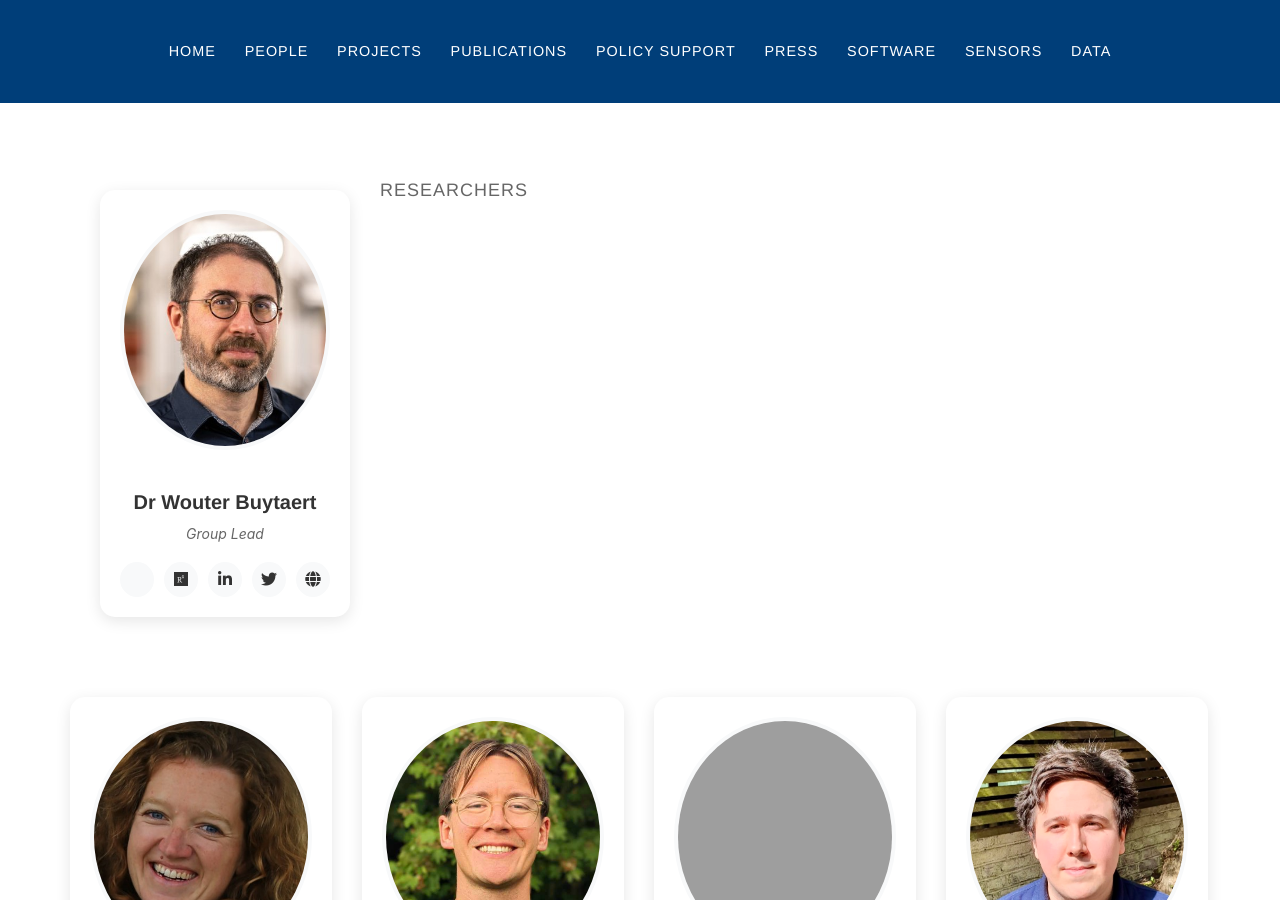
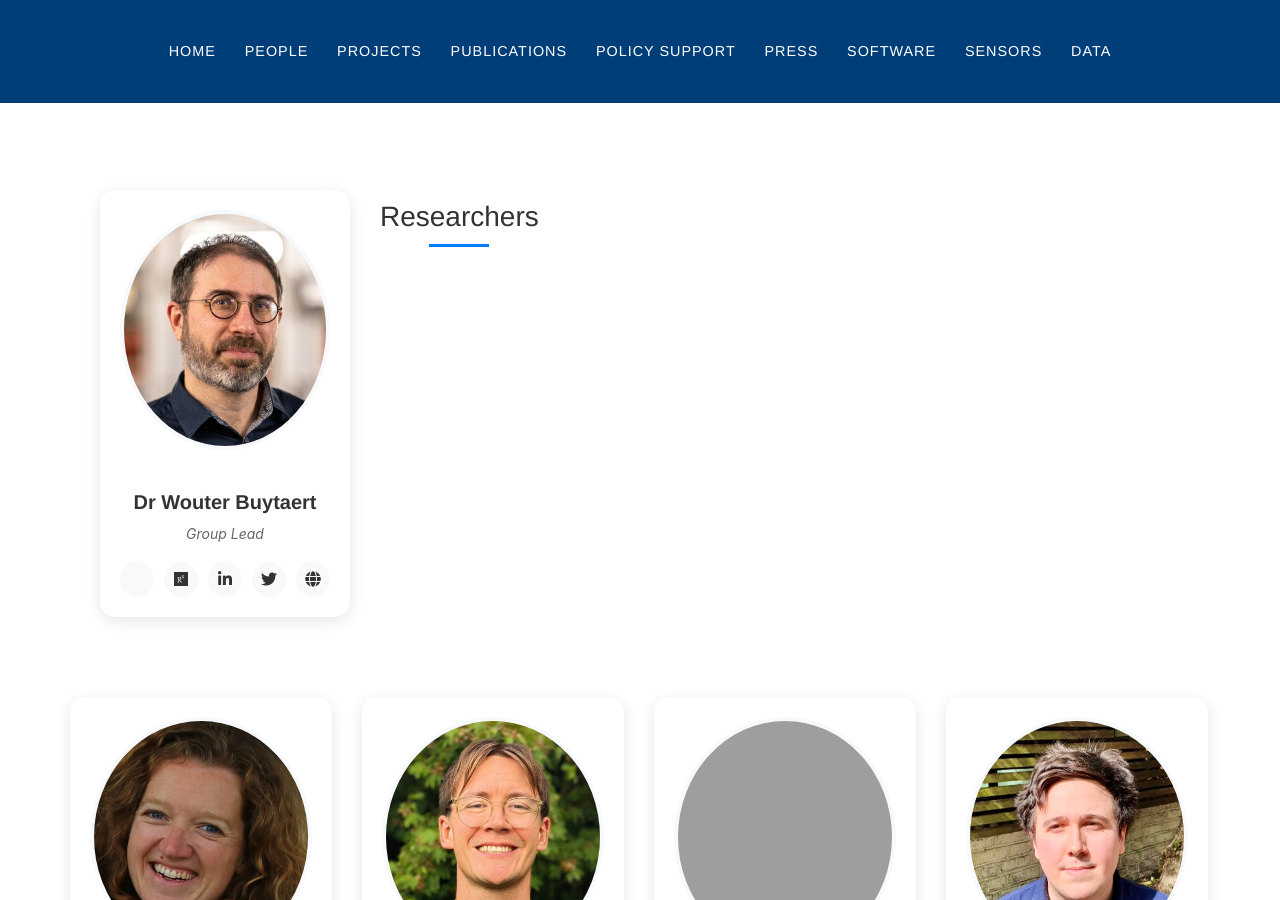
Before and after one commit to ICHydro/ichydro.github.io, a Jekyll site: the page built from people.md, in a window 1280 px wide and 900 px high. Built offline with Jekyll 4.4.1, drawn with Linux system fonts in a browser that asks for light colours; some web fonts are replaced; grey boxes are pictures that could not be loaded.

Commit message:
Use consistent large headers for all sections (Researchers, PhD Students, Former PhD Students)

```diff
--- a/people.md
+++ b/people.md
@@ -43,8 +43,9 @@ style: header
   {% endfor %}
 </div>
 
-<div class="section-title small">
-  <h4>Researchers</h4>
+<div class="section-title">
+  <h3>Researchers</h3>
+  <div class="divider"></div>
 </div>
 
 <div class="researcher-gallery">
@@ -245,8 +246,9 @@ style: header
 </div>
 {% endfor %}
 
-<div class="section-title small">
-  <h4>Former PhD Students</h4>
+<div class="section-title">
+  <h3>Former PhD Students</h3>
+  <div class="divider"></div>
 </div>
 
 <div class="researcher-gallery">
```
